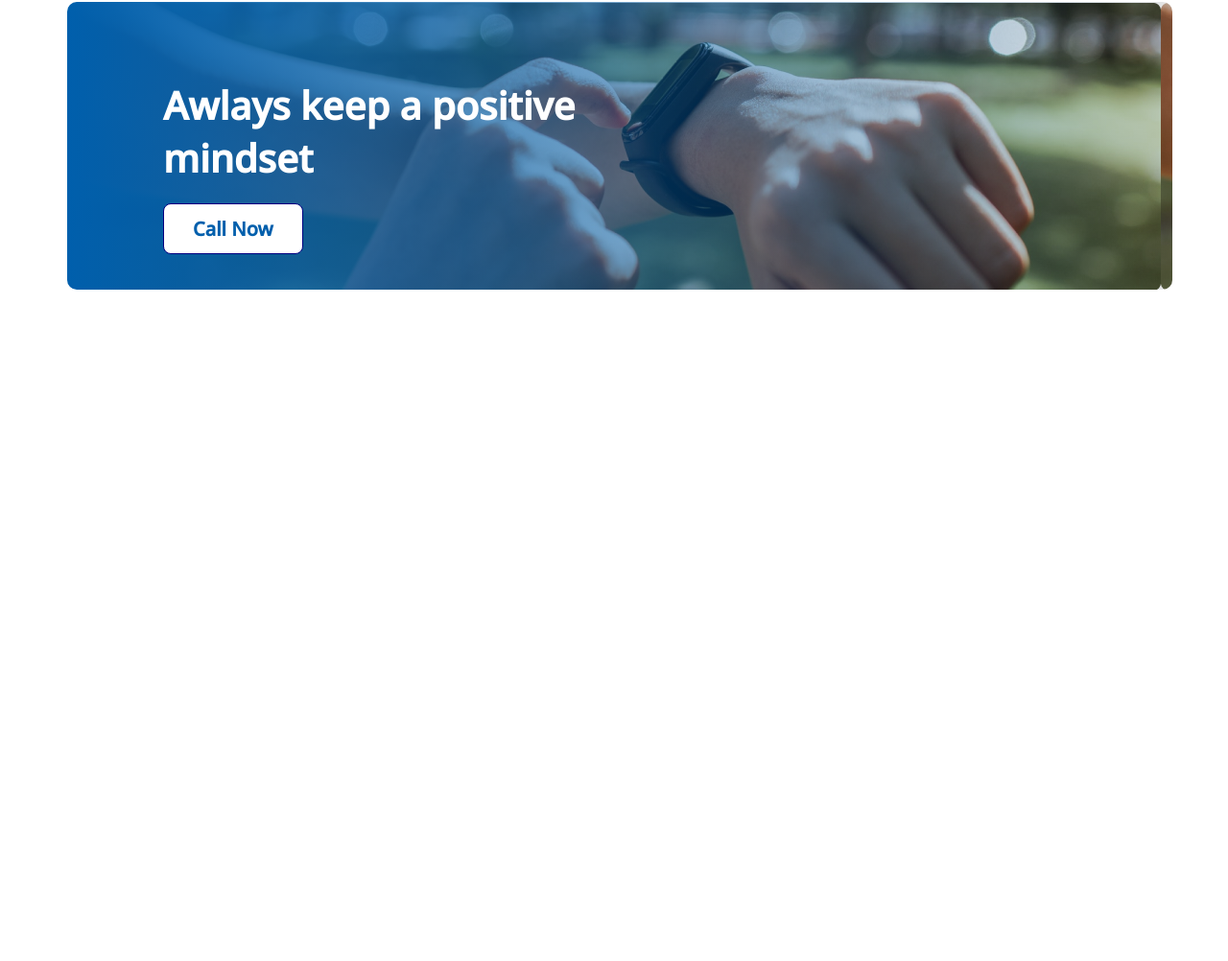
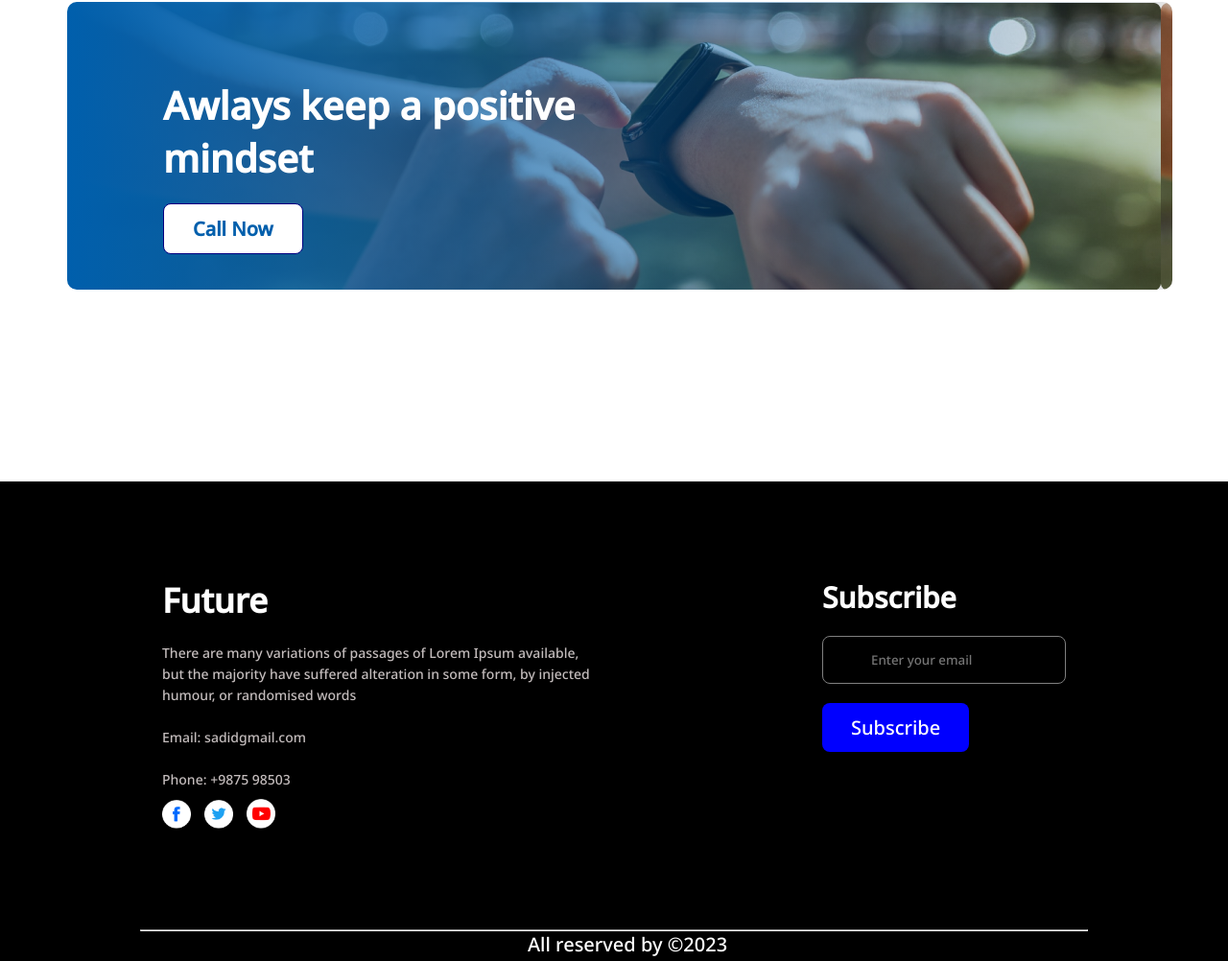
Before and after one commit to sadid56/pracricse-web1, a plain HTML site: page index.html in a window 1280 px wide. Shown: the part 1791-2793 px from the top of the page at 96% size. Before the commit the page ends 2093 px from the top, so only its background shows below. Drawn offline with Linux system fonts and the light colour scheme.

Commit message:
added a footer

```diff
--- a/index.html
+++ b/index.html
@@ -71,8 +71,35 @@
                 <button class="btn-primary">Call Now</button>
             </div>
         </section>
-
     </main>
+    <!-- main part end -->
+    <!-- footer part start -->
+    <footer>
+        <div class="footer-container">
+            <div class="column1">
+                <h2 class="column1-title">Future</h2>
+                <p class="column1-desc">
+                    There are many variations of passages of Lorem Ipsum available, but the majority have suffered alteration in some form, by injected humour, or randomised words
+                </p><br><br>
+                <p>Email: sadidgmail.com</p><br><br>
+                <p>Phone: +9875 98503</p>
+                <div class="column1-icon">
+                    <img src="images/icons/fb.png" alt="">
+                    <img src="images/icons/twitter.png" alt="">
+                    <img src="images/icons/youtube.png" alt="">
+                </div>
+            </div>
+            <div class="column2">
+                <h3 class="column2-title">Subscribe</h3>
+                <form action="">
+                   <input type="email" name="email" id="email" placeholder="Enter your email">
+                </form>
+                <button id="ft-btn">Subscribe</button>
+            </div>
+        </div>
+        <hr class="hr">
+        <p class="ft">All reserved by &copy;2023</p>
+    </footer>
 
 </body>
 </html>
--- a/style.css
+++ b/style.css
@@ -118,3 +118,65 @@ main{
     color: #fff;
     width: 500px;
 }
+
+/* footer part start */
+
+footer{
+    height: 500px;
+    background-color: black;
+    color: #fff;
+    margin-top: 500px;
+    position: absolute;
+    width: 100%;
+}
+.footer-container{
+    display: flex;
+    justify-content: space-around;
+    gap: 100px;
+    padding: 100px;
+}
+.column1{
+    width: 450px;
+}
+.column1-title{
+    font-size: 35px;
+    margin-bottom: 20px;
+}
+.column1 p{
+    font-size: 14px;
+    color: rgb(195, 188, 188);
+}
+.column1-icon img{
+    width: 30px;
+    padding-right: 10px;
+    margin-top: 10px;
+}
+.column2-title{
+    font-size: 30px;
+}
+.column2 form > input{
+    padding: 15px 50px;
+    border: 1px solid gray;
+    background-color: black;
+    border-radius: 8px;
+    margin: 20px 0;
+}
+#ft-btn{
+    padding: 12px 30px;
+    background-color: blue;
+    border: 0;
+    color: #fff;
+    font-size: 20px;
+    border-radius: 8px;
+}
+.hr{
+    margin: auto;
+    width: 77%;
+
+}
+.ft{
+    text-align: center;
+    font-size: 20px;
+    position: relative;
+    margin-left: 550px;
+}
```
